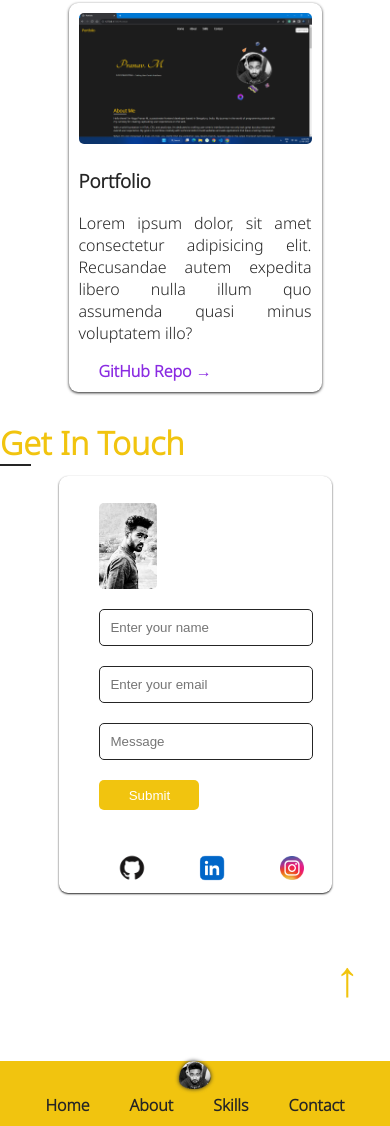
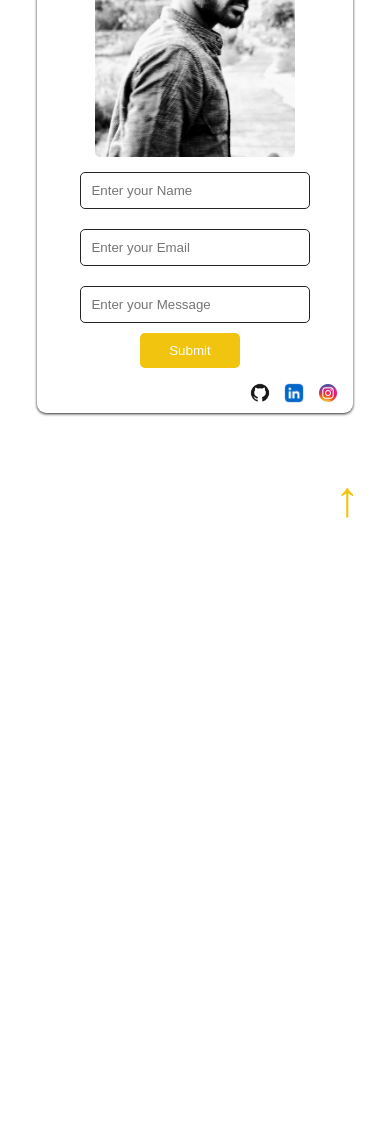
Before and after one commit to prannav225/portfolio, a plain HTML site: page index.html in a window 390 px wide. Shown: the part 4862-5988 px from the top of the page. After the commit the page ends 5443 px from the top, so only its background shows below. Drawn offline with Linux system fonts and the light colour scheme.

Commit message:
refined  responsiveness

```diff
--- a/index.html
+++ b/index.html
@@ -25,6 +25,7 @@
 
   <body>
     <section>
+
       <header>
         <nav>
           <a href="#">
@@ -245,27 +246,39 @@
       <section class="contact" id="contact">
         <h1>Get In Touch</h1>
         <div class="line"></div>
-
-        <div class="contact-me">
-          <div class="form">
-            <img src="./Conatct-pic.jpeg" alt="" width="30%" />
-            <form action="">
-              <input type="text" name="" id="" placeholder="Enter your name" />
-              <input type="email" placeholder="Enter your email" />
-              <input type="text" placeholder="Message" />
-              <button class="submit-btn">Submit</button>
-            </form>
+        <div class="contact-box">
+          <div class="contact-container">
+            <div class="contact-img">
+              <img src="./Conatct-pic.jpeg" alt="" width="200px" />
+            </div>
+            <div class="contact-form">
+              <form action="">
+                <input
+                  type="text"
+                  name=""
+                  id=""
+                  placeholder="Enter your Name"
+                /><br />
+                <input
+                  type="email"
+                  name=""
+                  id=""
+                  placeholder="Enter your Email"
+                /><br />
+                <input
+                  type="text"
+                  name=""
+                  id=""
+                  placeholder="Enter your Message"
+                /><br />
+                <button class="submit-btn">Submit</button>
+              </form>
+            </div>
           </div>
           <div class="social-media">
-            <a href="https://github.com/prannav225" target="_blank">
-              <img src="./icons/github.png" alt="" width="40px" />
-            </a>
-            <a href="https://www.linkedin.com/in/prannav-m/" target="_blank">
-              <img src="./icons/linkedin.webp" alt="" width="40px" />
-            </a>
-            <a href="https://www.instagram.com/prannav.225/" target="_blank">
-              <img src="./icons/instagram.webp" alt="" width="40px" />
-            </a>
+            <img src="./icons/github.png" alt="" width="30px" />
+            <img src="./icons/linkedin.webp" alt="" width="30px" />
+            <img src="./icons/instagram.webp" alt="" width="30px" />
           </div>
         </div>
       </section>
@@ -278,20 +291,8 @@
         </div>
       </section>
 
-      <footer>
-        <div class="footer-logo">
-          <img src="./footer-pic.png" alt="" width="8%" />
-        </div>
-        <div class="footer-nav">
-          <a href="#">Home</a>
-          <a href="#about">About</a>
-          <a href="#skills">Skills</a>
-          <a href="#contact">Contact</a>
-        </div>
-      </footer>
     </section>
 
     <script src="./script.js"></script>
-
   </body>
 </html>
--- a/style.css
+++ b/style.css
@@ -251,27 +251,31 @@ header {
     margin: auto;
 }
 
-.contact-me {
-    box-shadow: 0px 1px 2px var(--tertiaryColor);
-    color: var(--tertiaryColor);
-    width: 70%;
+.contact-box {
+    margin: auto;
+    box-shadow: 0px 1px 3px var(--tertiaryColor);
     border-radius: 9px;
-    margin: auto;
-}
-
-.form {
-    display: flex;
-    justify-content: space-between;
-    margin: 10px auto;
-    padding: 10%;
     width: 70%;
 }
 
+.contact-container {
+    display: flex;
+    justify-content: space-around;
+    padding: 10px;
+
+}
+
+.contact-img>img {
+    border-radius: 5px;
+}
+
+.contact-form {
+    text-align: right;
+}
+
 input {
-    display: block;
-    margin: 20px auto;
+    margin: 10px;
     padding: 10px;
-    width: 300px;
     outline: none;
     border-radius: 5px;
     border: 1px solid var(--tertiaryColor);
@@ -279,22 +283,17 @@ input {
 
 .submit-btn {
     width: 100px;
-    height: 30px;
+    padding: 10px 5px;
+    margin-right: 10px;
+    background-color: var(--darkPrimaryColor);
+    border: none;
     border-radius: 5px;
-    outline: none;
-    background-color: var(--primaryColor);
-    border: none;
     color: var(--secondaryColor);
 }
 
-.form>img {
-    border-radius: 5px;
-}
-
 .social-media {
-    text-align: center;
-    display: flex;
-    justify-content: right;
+    text-align: right;
+    margin-right: 10px;
 }
 
 /* arrow */
@@ -312,36 +311,8 @@ input {
     justify-content: center;
 }
 
-/* footer-section */
-
-footer {
-    text-align: center;
-    background-color: var(--primaryColor);
-    color: var(--tertiaryColor);
-}
-
-.footer-logo>img {
-    transition: 0.5s;
-    filter: drop-shadow(0px 0px 2px var(--tertiaryColor));
-}
-
-.footer-logo>img:hover {
-    transform: scale(1.08);
-}
-
-.footer-nav {
-    display: flex;
-    justify-content: center;
-}
-
-.footer-nav>a {
-    margin-top: 0;
-    font-weight: 600;
-    margin-bottom: 10px;
-}
-
 /* For screens up to 768px width (typically mobile devices) */
-@media (max-width: 768px) {
+@media (max-width: 860px) {
 
     /* Adjust header and nav for smaller screens */
     header {
@@ -372,7 +343,7 @@ footer {
     .nav_links.show {
         transform: translateY(0);
         position: absolute;
-        top: 30px;
+        top: 40px;
     }
 
     .nav_links li {
@@ -435,12 +406,20 @@ footer {
     }
 
     /* Adjust skill cards for smaller screens */
+    .projects {
+        width: 90%;
+    }
+
+    .skills {
+        width: 90%;
+    }
+
     .skill-section {
         justify-content: center;
+        flex-wrap: wrap;
     }
 
     .skill-card {
-        width: 45%;
         margin: 10px;
     }
 
@@ -456,14 +435,29 @@ footer {
 
     /* Adjust contact section for smaller screens */
     .contact {
+        width: 90%;
+        margin: auto;
+    }
+
+    .contact-box {
+        margin-top: 7%;
         width: 100%;
     }
 
-    .form {
+    .contact-container {
+        text-align: center;
         flex-direction: column;
     }
 
+    .contact-box {
+        width: 90%;
+    }
+
+    .contact-form {
+        text-align: center;
+    }
+
     input {
-        width: 100%;
+        width: 70%;
     }
 }
```
